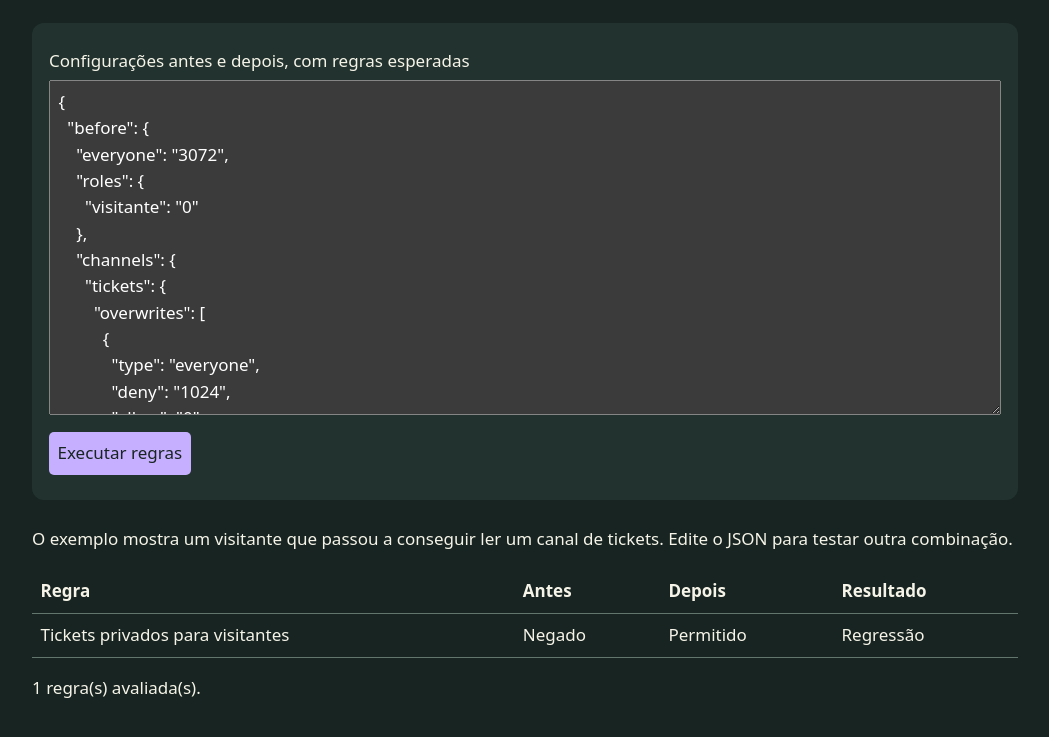
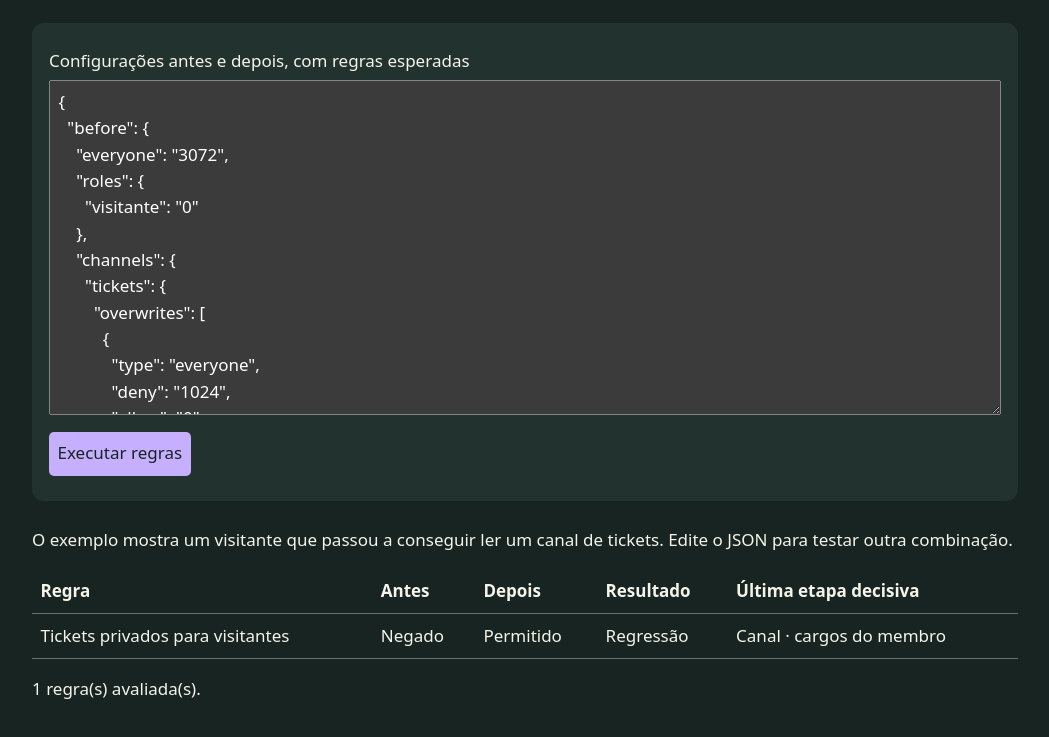
Before and after one commit to ykauttiz/porta-fechada, a plain HTML site: page index.html in a window 1280 px wide. Shown: the part 271-1008 px from the top of the page, without its empty margins (115-1164 px from the left). Drawn offline with Linux system fonts and the light colour scheme.

Commit message:
Explicar a etapa decisiva de cada regra de acesso

```diff
--- a/app.js
+++ b/app.js
@@ -67,7 +67,7 @@ function run() {
   try {
     const result = compare(JSON.parse(find("#source").value));
     const answer = value => value ? "Permitido" : "Negado";
-    show(result.map(r=>[r.rule,answer(r.before),answer(r.after),r.status]));
+    show(result.map(r=>[r.rule,answer(r.before),answer(r.after),r.status,r.afterReason]));
     find("#message").textContent = result.length + " regra(s) avaliada(s).";
   } catch (error) { show([]); find("#message").textContent = error.message; }
 }
--- a/core.js
+++ b/core.js
@@ -5,7 +5,9 @@ function mask(value) {
   if (typeof value !== "string" || !/^\d{1,20}$/.test(value)) throw Error("Permissões devem ser inteiros decimais em texto.");
   return BigInt(value);
 }
-function access(snapshot, rule) {
+function decision(snapshot, rule) {
+  if (!snapshot || typeof snapshot !== "object" || !rule || typeof rule !== "object")
+    throw Error("Informe a configuração e a regra como objetos.");
   if (!Array.isArray(rule.roles) || !rule.roles.every(k => typeof k === "string") ||
       typeof rule.member !== "string" || typeof rule.channel !== "string" ||
       !["view","send"].includes(rule.permission) || typeof rule.expect !== "boolean")
@@ -23,18 +25,28 @@ function access(snapshot, rule) {
     if (item.type === "role" && rule.roles.includes(item.id)) groups[1].push({allow,deny});
     if (item.type === "member" && item.id === rule.member) groups[2].push({allow,deny});
   }
-  for (const group of groups) {
+  const permitted = value => Boolean(value & VIEW) && (rule.permission === "view" || Boolean(value & SEND));
+  let reason = "Permissões do servidor";
+  const labels = ["Canal · todos", "Canal · cargos do membro", "Canal · membro"];
+  for (const [index, group] of groups.entries()) {
     let allow = 0n, deny = 0n;
     for (const item of group) { allow |= item.allow; deny |= item.deny; }
-    bits = (bits & ~deny) | allow;
+    const next = (bits & ~deny) | allow;
+    if (permitted(next) !== permitted(bits)) reason = labels[index];
+    bits = next;
   }
-  return elevated || (Boolean(bits & VIEW) && (rule.permission === "view" || Boolean(bits & SEND)));
+  if (elevated) return {allowed:true, reason:rule.member === snapshot.owner ? "Dono do servidor" : "Administrador"};
+  return {allowed:permitted(bits), reason};
+}
+function access(snapshot, rule) {
+  return decision(snapshot, rule).allowed;
 }
 function compare(data) {
-  if (!Array.isArray(data.rules) || !data.rules.length) throw Error("Inclua pelo menos uma regra.");
+  if (!Array.isArray(data?.rules) || !data.rules.length) throw Error("Inclua pelo menos uma regra.");
   return data.rules.map(rule => {
-    const before = access(data.before,rule), after = access(data.after,rule);
-    return {rule:rule.name || rule.channel,before,after,status:after === rule.expect ?
+    const previous = decision(data.before,rule), current = decision(data.after,rule);
+    const before = previous.allowed, after = current.allowed;
+    return {rule:rule.name || rule.channel,before,after,beforeReason:previous.reason,afterReason:current.reason,status:after === rule.expect ?
       (before === after ? "Passou" : "Corrigida") : (before === after ? "Falha existente" : "Regressão")};
   });
 }
--- a/index.html
+++ b/index.html
@@ -1,6 +1,6 @@
 <!doctype html><html lang="pt-BR"><meta charset="utf-8"><meta name="viewport" content="width=device-width, initial-scale=1"><title>Porta Fechada</title>
-<style>:root{color-scheme:dark;font:17px/1.55 system-ui,sans-serif;background:#172421;color:#f6f4e8}body{max-width:58rem;margin:0 auto;padding:clamp(1rem,4vw,4rem)}header{padding-bottom:1rem;border-bottom:1px solid #728880}a{color:inherit}h1{font:normal clamp(2.7rem,8vw,5.6rem)/1 Georgia,serif;margin:2rem 0 .6rem}form{background:#22332f;border-radius:12px;padding:1rem;margin:1.5rem 0}label{display:grid;gap:.3rem;margin:.5rem 0}input,textarea,select,button{font:inherit;padding:.5rem;box-sizing:border-box;max-width:100%}button{background:#c7afff;color:#172421;border:0;border-radius:5px;cursor:pointer;margin:.5rem 0}table{border-collapse:collapse;width:100%}th,td{text-align:left;padding:.5rem;border-bottom:1px solid #62766d;overflow-wrap:anywhere}main{overflow-x:auto}textarea{width:100%}:focus-visible{outline:3px solid white;outline-offset:2px}</style>
+<style>:root{color-scheme:dark;font:17px/1.55 system-ui,sans-serif;background:#172421;color:#f6f4e8}body{max-width:58rem;margin:0 auto;padding:clamp(1rem,4vw,4rem)}header{padding-bottom:1rem;border-bottom:1px solid #728880}a{color:inherit}h1{font:normal clamp(2.7rem,8vw,5.6rem)/1 Georgia,serif;margin:2rem 0 .6rem}form{background:#22332f;border-radius:12px;padding:1rem;margin:1.5rem 0}label{display:grid;gap:.3rem;margin:.5rem 0}input,textarea,select,button{font:inherit;padding:.5rem;box-sizing:border-box;max-width:100%}button{background:#c7afff;color:#172421;border:0;border-radius:5px;cursor:pointer;margin:.5rem 0}table{border-collapse:collapse;width:100%}th,td{text-align:left;padding:.5rem;border-bottom:1px solid #62766d;overflow-wrap:anywhere}main{min-width:0}.results{overflow-x:auto;max-width:100%;margin-block:1rem}.results table{min-width:32rem}label{min-width:0}input,select,textarea{min-width:0}button,select{min-height:44px}label:has(input[type=checkbox]){display:flex;align-items:center;gap:.65rem}th{white-space:nowrap}textarea{width:100%}:focus-visible{outline:3px solid white;outline-offset:2px}</style>
 <header><a href="https://github.com/ykauttiz/porta-fechada">Código e instruções ↗</a></header><main><h1>Porta Fechada</h1><p>Compare as permissões de dois retratos de um servidor.</p>
 <form><label>Configurações antes e depois, com regras esperadas<textarea id="source" rows="12" required spellcheck="false"></textarea></label>
 <button>Executar regras</button></form><p>O exemplo mostra um visitante que passou a conseguir ler um canal de tickets. Edite o JSON para testar outra combinação.</p>
-<table><thead><tr><th>Regra</th><th>Antes</th><th>Depois</th><th>Resultado</th></tr></thead><tbody></tbody></table><p role="status" id="message"></p></main><script src="core.js"></script><script src="app.js"></script></html>
+<div class="results" role="region" aria-label="Resultados" tabindex="0"><table><thead><tr><th>Regra</th><th>Antes</th><th>Depois</th><th>Resultado</th><th>Última etapa decisiva</th></tr></thead><tbody></tbody></table></div><p role="status" id="message"></p></main><script src="core.js"></script><script src="app.js"></script></html>
```
Also changed, not shown: core.test.js (+9 -0 lines), 2 other files.
